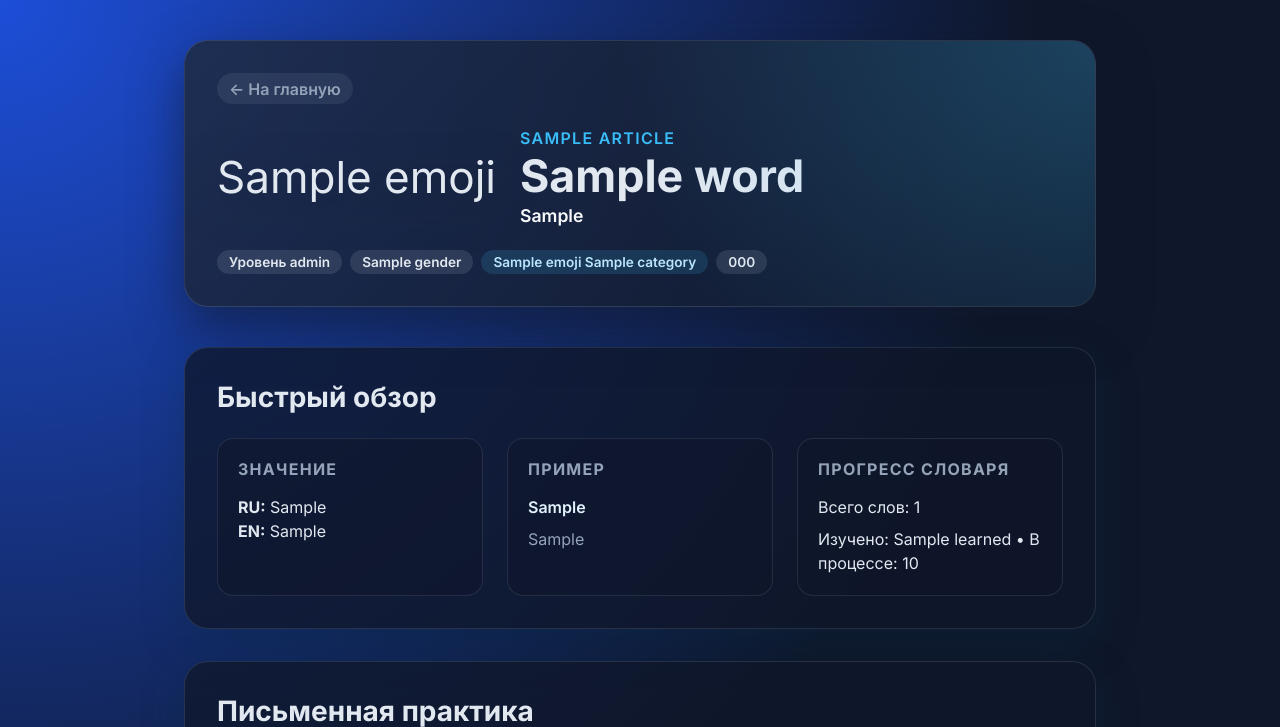
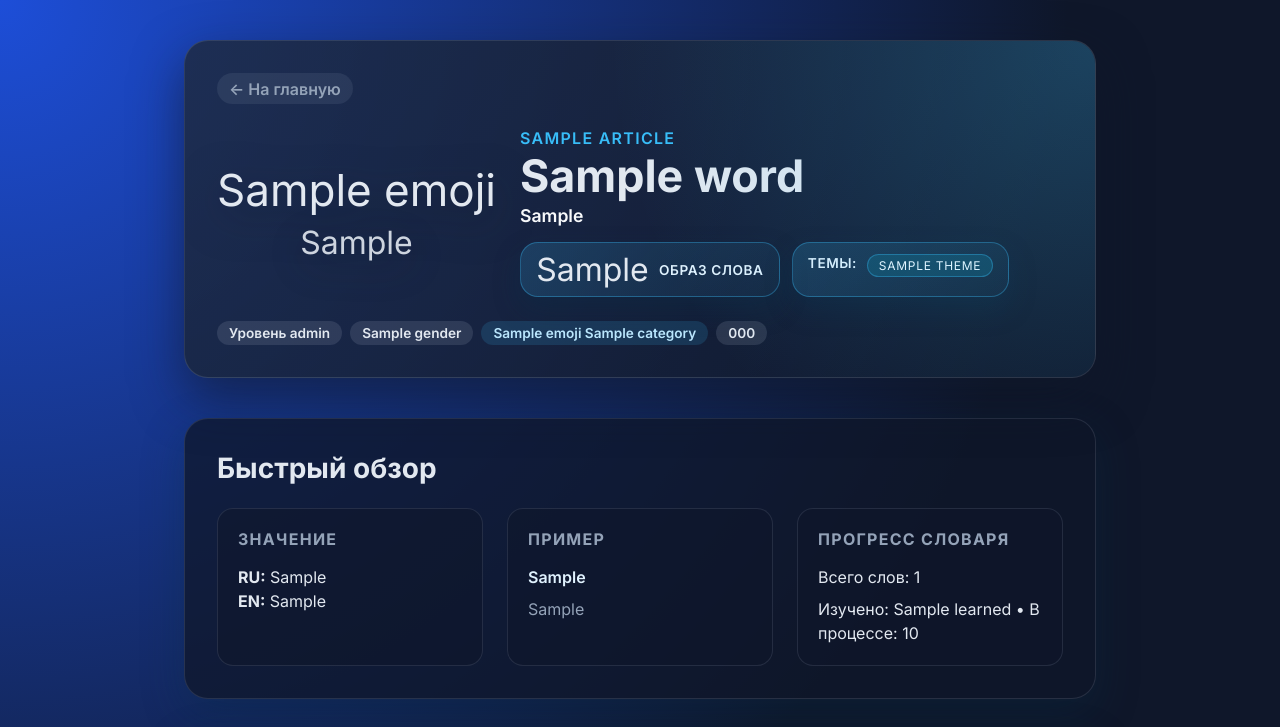
Before and after one commit to Alex16111977/comic-website, a Python web app: template templates/trainings/word.html in a window 1280 px wide. Shown: the top 727 px of the page. Run offline with Jinja, Linux system fonts and the light colour scheme; the template is opened without the code that fills it: most values are stand-ins (such as "Sample title", 1, 10 or a date in 2020).

Commit message:
Enrich training words with visual hints and themes

```diff
--- a/static/css/training.css
+++ b/static/css/training.css
@@ -71,9 +71,22 @@ body {
     gap: 1.5rem;
 }
 
-.word-emoji {
+.word-illustrations {
+    display: inline-flex;
+    flex-direction: column;
+    gap: 0.35rem;
+    align-items: center;
+}
+
+.word-emoji,
+.word-visual-hint {
     font-size: 2.75rem;
     filter: drop-shadow(0 10px 20px rgba(15, 23, 42, 0.5));
+}
+
+.word-visual-hint {
+    font-size: 2rem;
+    opacity: 0.9;
 }
 
 .word-article {
@@ -101,6 +114,64 @@ body {
     display: flex;
     flex-wrap: wrap;
     gap: 0.5rem;
+}
+
+.word-highlights {
+    display: flex;
+    flex-wrap: wrap;
+    gap: 0.75rem;
+    margin-top: 1rem;
+}
+
+.word-highlight {
+    display: inline-flex;
+    align-items: center;
+    gap: 0.65rem;
+    padding: 0.65rem 0.95rem;
+    border-radius: 18px;
+    background: linear-gradient(135deg, rgba(56, 189, 248, 0.18), rgba(56, 189, 248, 0.05));
+    border: 1px solid rgba(56, 189, 248, 0.35);
+    box-shadow: 0 12px 26px rgba(8, 47, 73, 0.35);
+}
+
+.word-highlight-icon {
+    font-size: 2rem;
+    line-height: 1;
+}
+
+.word-highlight-label {
+    font-weight: 600;
+    letter-spacing: 0.04em;
+    text-transform: uppercase;
+    font-size: 0.85rem;
+    color: #e0f2fe;
+}
+
+.word-highlight--themes {
+    align-items: flex-start;
+}
+
+.word-highlight--themes .word-highlight-label {
+    margin-top: 0.1rem;
+}
+
+.theme-badges {
+    display: flex;
+    flex-wrap: wrap;
+    gap: 0.4rem;
+}
+
+.theme-badge {
+    display: inline-flex;
+    align-items: center;
+    padding: 0.2rem 0.65rem;
+    border-radius: 999px;
+    background: rgba(14, 116, 144, 0.35);
+    border: 1px solid rgba(56, 189, 248, 0.35);
+    color: #f0f9ff;
+    font-size: 0.75rem;
+    letter-spacing: 0.06em;
+    text-transform: uppercase;
 }
 
 .tag {
--- a/templates/trainings/word.html
+++ b/templates/trainings/word.html
@@ -12,12 +12,37 @@
         <header class="training-header">
             <a class="back-link" href="../index.html">← На главную</a>
             <div class="word-title">
-                <div class="word-emoji" aria-hidden="true">{{ word.emoji or "📘" }}</div>
+                <div class="word-illustrations" aria-hidden="true">
+                    <div class="word-emoji">{{ word.emoji or "📘" }}</div>
+                    {% if word.visual_hint %}
+                    <div class="word-visual-hint">{{ word.visual_hint }}</div>
+                    {% endif %}
+                </div>
                 <div>
                     <p class="word-article">{{ word.article }}</p>
                     <h1>{{ word.word }}</h1>
                     {% if translations.ru or translations.en %}
                     <p class="word-translation">{{ translations.ru or translations.en }}</p>
+                    {% endif %}
+                    {% if word.visual_hint or word.themes %}
+                    <div class="word-highlights" role="list">
+                        {% if word.visual_hint %}
+                        <div class="word-highlight" role="listitem">
+                            <span class="word-highlight-icon" aria-hidden="true">{{ word.visual_hint }}</span>
+                            <span class="word-highlight-label">Образ слова</span>
+                        </div>
+                        {% endif %}
+                        {% if word.themes %}
+                        <div class="word-highlight word-highlight--themes" role="listitem">
+                            <span class="word-highlight-label">Темы:</span>
+                            <div class="theme-badges">
+                                {% for theme in word.themes %}
+                                <span class="theme-badge">{{ theme }}</span>
+                                {% endfor %}
+                            </div>
+                        </div>
+                        {% endif %}
+                    </div>
                     {% endif %}
                 </div>
             </div>
```
Also changed, not shown: generators/training_gen.py (+66 -0 lines).
